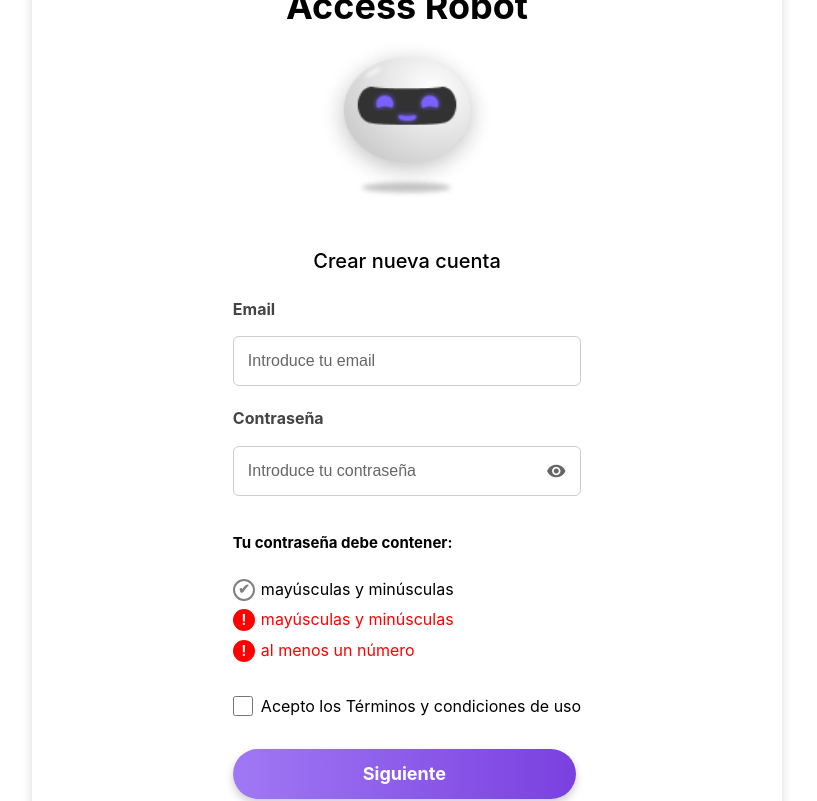
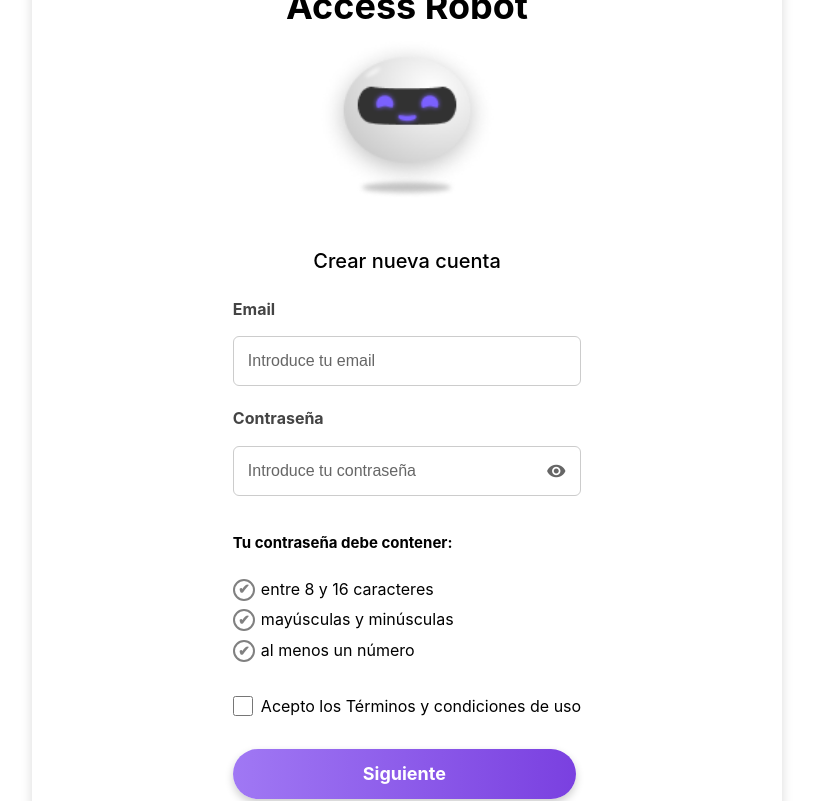
Before and after one commit to CarlosAlberto19/PRACTICAS_ACCESSROBOT, a Vue app: page /login-web in a window 1280 px wide. Shown: the top 801 px of the page, without its empty margins (0-817 px from the left). Built offline with nearby package versions, Linux system fonts and the light colour scheme.

Commit message:
pendiente restricciones email y contraseña

```diff
--- a/src/components/PruebaInput.vue
+++ b/src/components/PruebaInput.vue
@@ -1,5 +1,5 @@
 <script setup>
-import { ref, defineProps, defineEmits, watch } from 'vue';
+import { ref, watch } from 'vue';
 
 // 📌 Definir props con valores por defecto
 const props = defineProps({
--- a/src/views/LoginView2.vue
+++ b/src/views/LoginView2.vue
@@ -27,22 +27,17 @@
         <div class="grupo-input">
           <label class="label-contraseña">Tu contraseña debe contener:</label>
           <ul class="validaciones">
-            <!-- 8 a 16 caracteres -->
-           <li :class="tieneMayusMinus ? 'valido' : (password.length > 0 ? 'error' : 'pendiente')">
-  mayúsculas y minúsculas
-</li>
-            <!-- Mayúsculas y minúsculas -->
-            <li :class="validacionClase(tieneMayusMinus)">
-              <span>{{ validacionIcono(tieneMayusMinus) }}</span>
-              mayúsculas y minúsculas
-            </li>
+  <li :class="longitudCorrecta ? 'valido' : (password.length > 0 ? 'error' : 'pendiente')">
+    entre 8 y 16 caracteres
+  </li>
+  <li :class="tieneMayusMinus ? 'valido' : (password.length > 0 ? 'error' : 'pendiente')">
+    mayúsculas y minúsculas
+  </li>
+  <li :class="tieneNumero ? 'valido' : (password.length > 0 ? 'error' : 'pendiente')">
+    al menos un número
+  </li>
+</ul>
 
-            <!-- Al menos un número -->
-            <li :class="validacionClase(tieneNumero)">
-              <span>{{ validacionIcono(tieneNumero) }}</span>
-              al menos un número
-            </li>
-          </ul>
         </div>
 
         <!-- Checkbox de Términos -->
@@ -88,14 +83,21 @@ const password = ref('');
 const aceptaTerminos = ref(false);
 
 // Validaciones de la contraseña
-const tieneMayusMinus = computed(() =>
-  /[a-z]/.test(password.value) && /[A-Z]/.test(password.value)
-);
-const tieneNumero = computed(() => /\d/.test(password.value));
+const longitudCorrecta = computed(() => {
+  return password.value.length >= 8 && password.value.length <= 16;
+});
 
+const tieneMayusMinus = computed(() => {
+  return /[a-z]/.test(password.value) && /[A-Z]/.test(password.value);
+});
+
+const tieneNumero = computed(() => {
+  return /\d/.test(password.value);
+});
+
+// Validación del formulario
 const validarFormulario = computed(() =>
-  password.value.length >= 8 &&
-  password.value.length <= 16 &&
+  longitudCorrecta.value &&
   tieneMayusMinus.value &&
   tieneNumero.value &&
   aceptaTerminos.value
@@ -109,7 +111,6 @@ const validacionClase = (condicion) => {
 const validacionIcono = (condicion) => {
   return condicion ? '✔' : '!';
 };
-
 
 // Navegación
 const irADatosPersonales = () => {
@@ -126,6 +127,7 @@ const irARecuperarContrasena = () => {
   router.push('/recuperar-clave');
 };
 </script>
+
 
 <style scoped>
 /* ============================ */
@@ -392,6 +394,7 @@ const irARecuperarContrasena = () => {
 /* TEXTO "¿HAS OLVIDADO TU CONTRASEÑA?" */
 /* ============================ */
 .texto-olvido {
+  text-decoration: underline; ;
   margin-top: 20px;
   font-weight: bold;
   cursor: pointer;
```
